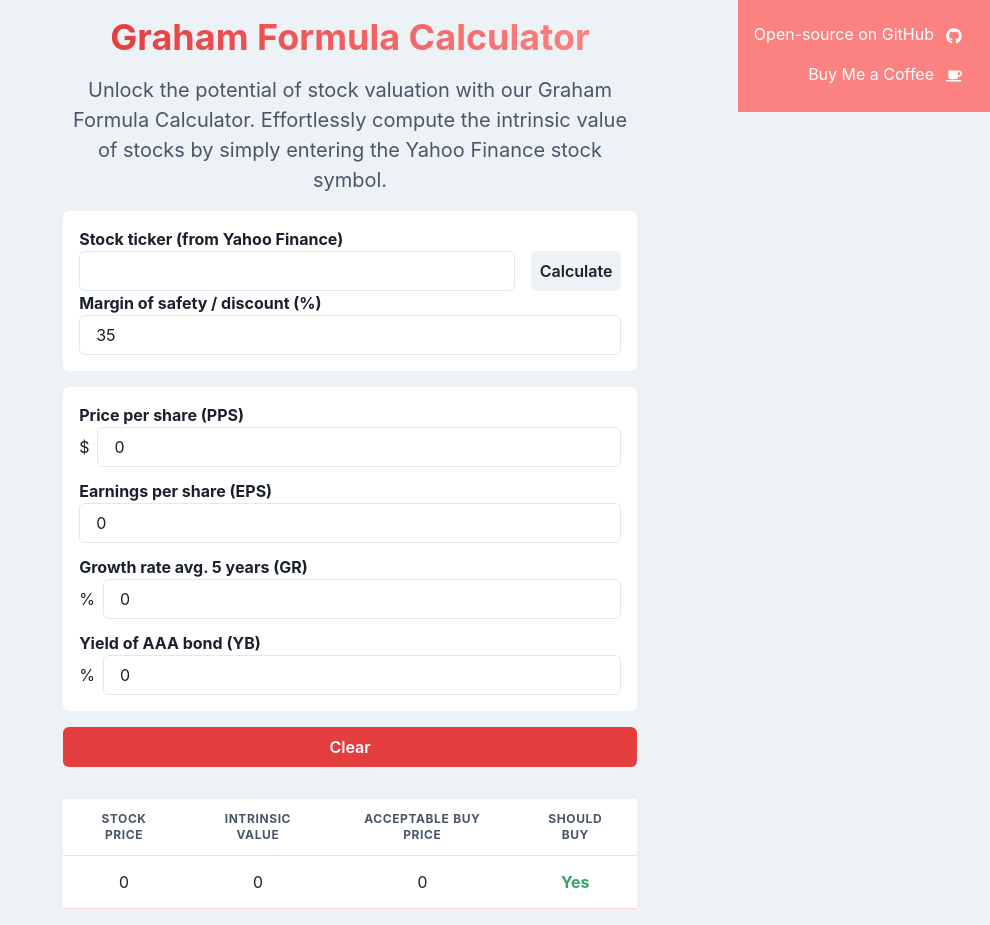
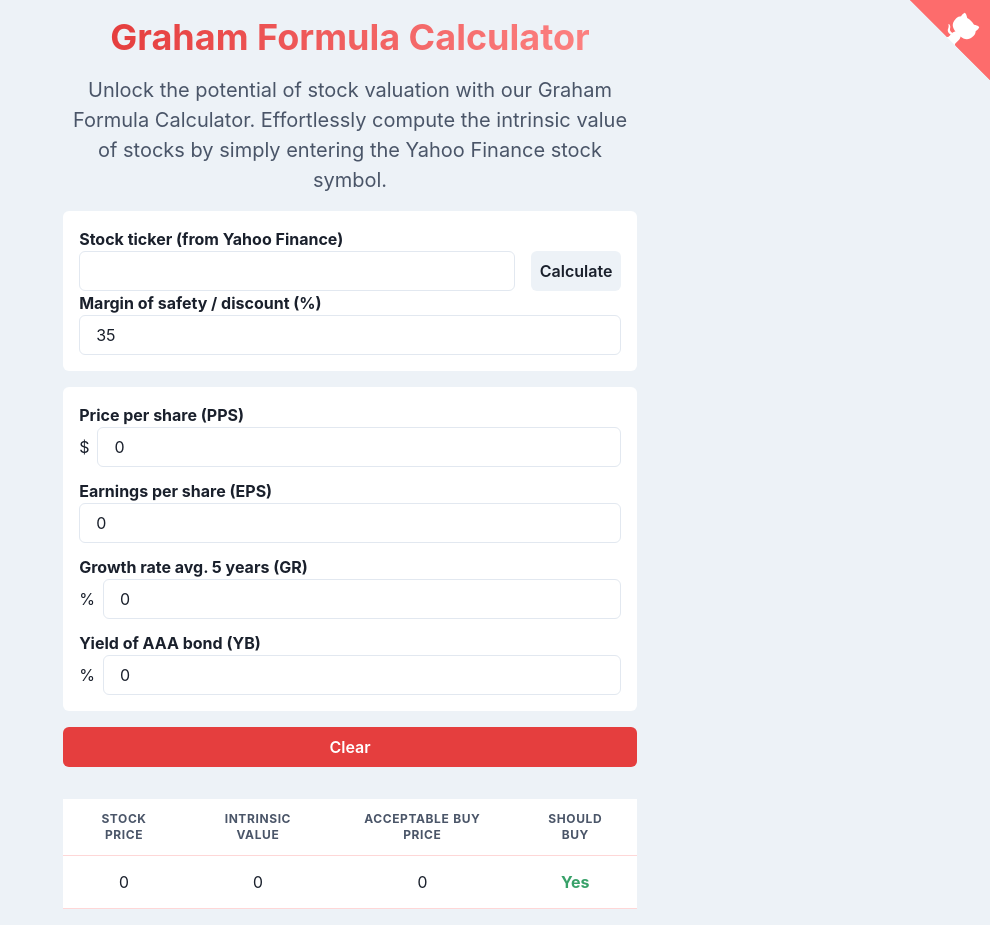
Before and after one commit to KelvinSweere/QuickIntrinsicValue, a Next.js app: page / in a window 1280 px wide. Shown: the whole page, without its empty margins (290-1280 px from the left). Built offline with nearby package versions, Linux system fonts and the light colour scheme.

Commit message:
Added Github corner banner.

```diff
--- a/src/components/banner.tsx
+++ /dev/null
@@ -1,58 +0,0 @@
-import {
-  Box,
-  Flex,
-  IconButton,
-  Link,
-  useBreakpointValue,
-} from '@chakra-ui/react';
-import { FaCoffee, FaGithub } from 'react-icons/fa';
-
-const Banner = () => {
-  const isVisible = useBreakpointValue({ base: false, lg: true });
-
-  return (
-    <>
-      {isVisible && (
-        <Flex
-          position="fixed"
-          top="0"
-          right="0"
-          p="16px"
-          bg="red.300"
-          color="white"
-        >
-          <Flex flexDir="column">
-            <Box textAlign="center">
-              Open-source on GitHub
-              <IconButton
-                as={Link}
-                href="https://github.com/KelvinSweere/Quick_Intrinsic_Value"
-                target="_blank"
-                aria-label="GitHub"
-                icon={<FaGithub />}
-                colorScheme="red.200"
-              />
-            </Box>
-            <Box ml="auto" textAlign="center">
-              Buy Me a Coffee
-              <Link
-                href="https://www.buymeacoffee.com/KelvinSweere"
-                target="_blank"
-                rel="noopener noreferrer"
-                aria-label="Buy Me a Coffee"
-              >
-                <IconButton
-                  aria-label="Buy Me a Coffee"
-                  icon={<FaCoffee />}
-                  colorScheme="red.200"
-                />
-              </Link>
-            </Box>
-          </Flex>
-        </Flex>
-      )}
-    </>
-  );
-};
-
-export default Banner;
--- a/src/components/landing/landing-page.tsx
+++ b/src/components/landing/landing-page.tsx
@@ -1,9 +1,11 @@
-import Banner from '../banner';
 import IntrinsicValueCalculator from '../calculator/intrinsic-value-calculator';
+import Banner from '../promotion/banner';
+import GithubCorner from '../promotion/github-corner';
 
 const LandingPage = () => {
   return (
     <>
+      <GithubCorner />
       <IntrinsicValueCalculator />
       <Banner />
     </>
--- /dev/null
+++ b/src/components/promotion/banner.tsx
@@ -0,0 +1,7 @@
+import GithubCorner from './github-corner';
+
+const Banner = () => {
+  return <GithubCorner />;
+};
+
+export default Banner;
--- /dev/null
+++ b/src/components/promotion/github-corner.tsx
@@ -0,0 +1,78 @@
+import { Box, keyframes } from '@chakra-ui/react';
+
+const octocatWave = keyframes`
+  0%, 100% {
+    transform: rotate(0);
+  }
+  20%, 60% {
+    transform: rotate(-25deg);
+  }
+  40%, 80% {
+    transform: rotate(10deg);
+  }
+`;
+
+const GithubCorner = () => {
+  return (
+    <Box
+      as="a"
+      href="https://your-url"
+      className="github-corner"
+      aria-label="View source on GitHub"
+      position="absolute"
+      top="0"
+      right="0"
+      border="0"
+      _hover={{
+        '.octo-arm': {
+          animation: `${octocatWave} 560ms ease-in-out`,
+        },
+      }}
+    >
+      <style>
+        {`
+          @keyframes octocat-wave {
+            0%, 100% {
+              transform: rotate(0);
+            }
+            20%, 60% {
+              transform: rotate(-25deg);
+            }
+            40%, 80% {
+              transform: rotate(10deg);
+            }
+          }
+        `}
+      </style>
+      <svg
+        width="80"
+        height="80"
+        viewBox="0 0 250 250"
+        style={{
+          fill: '#FD6C6C',
+          color: '#fff',
+          position: 'absolute',
+          top: 0,
+          border: 0,
+          right: 0,
+        }}
+        aria-hidden="true"
+      >
+        <path d="M0,0 L115,115 L130,115 L142,142 L250,250 L250,0 Z"></path>
+        <path
+          d="M128.3,109.0 C113.8,99.7 119.0,89.6 119.0,89.6 C122.0,82.7 120.5,78.6 120.5,78.6 C119.2,72.0 123.4,76.3 123.4,76.3 C127.3,80.9 125.5,87.3 125.5,87.3 C122.9,97.6 130.6,101.9 134.4,103.2"
+          fill="currentColor"
+          style={{ transformOrigin: '130px 106px' }}
+          className="octo-arm"
+        ></path>
+        <path
+          d="M115.0,115.0 C114.9,115.1 118.7,116.5 119.8,115.4 L133.7,101.6 C136.9,99.2 139.9,98.4 142.2,98.6 C133.8,88.0 127.5,74.4 143.8,58.0 C148.5,53.4 154.0,51.2 159.7,51.0 C160.3,49.4 163.2,43.6 171.4,40.1 C171.4,40.1 176.1,42.5 178.8,56.2 C183.1,58.6 187.2,61.8 190.9,65.4 C194.5,69.0 197.7,73.2 200.1,77.6 C213.8,80.2 216.3,84.9 216.3,84.9 C212.7,93.1 206.9,96.0 205.4,96.6 C205.1,102.4 203.0,107.8 198.3,112.5 C181.9,128.9 168.3,122.5 157.7,114.1 C157.9,116.9 156.7,120.9 152.7,124.9 L141.0,136.5 C139.8,137.7 141.6,141.9 141.8,141.8 Z"
+          fill="currentColor"
+          className="octo-body"
+        ></path>
+      </svg>
+    </Box>
+  );
+};
+
+export default GithubCorner;
```
Also changed, not shown: public/svg/github-corner-right.svg (added).
